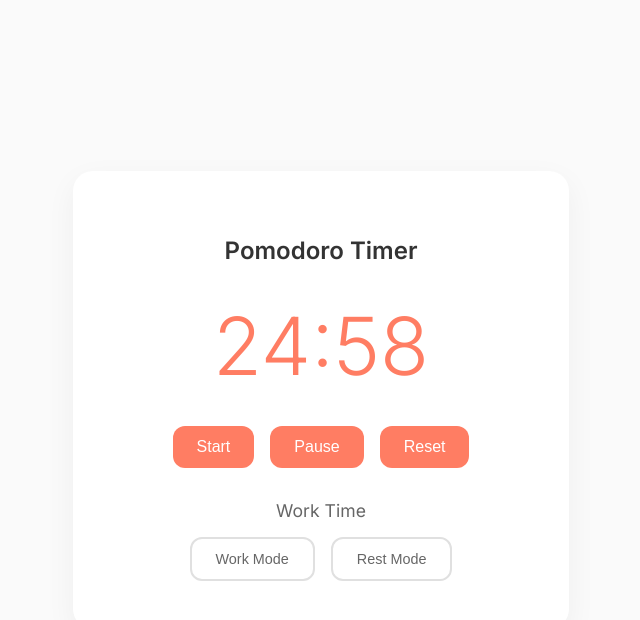
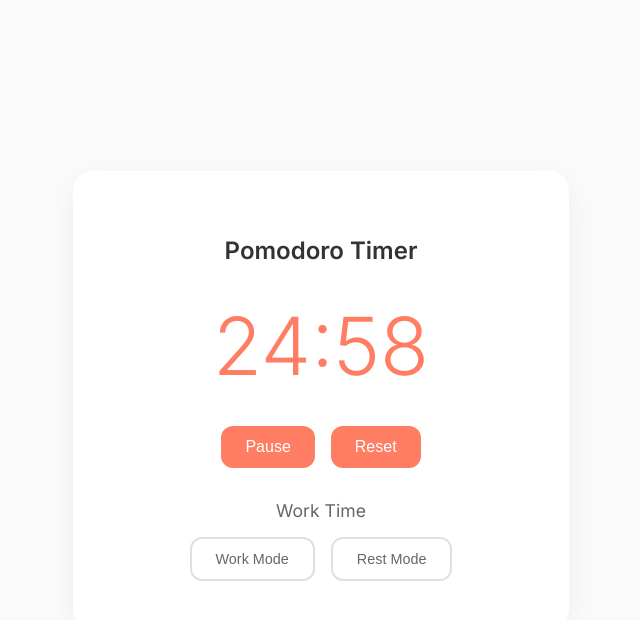
Before and after one commit to parvsondhi/BYOA-Pomodoro, a plain HTML site: page index.html in a window 1280 px wide. Both pictures are taken after a click on the button "Start". Shown: the whole page, without its empty margins (319-959 px from the left). Drawn offline with Linux system fonts and the light colour scheme.

Commit message:
removed paused button

```diff
--- a/index.html
+++ b/index.html
@@ -15,7 +15,6 @@
         </div>
         <div class="controls">
             <button id="start">Start</button>
-            <button id="pause">Pause</button>
             <button id="reset">Reset</button>
         </div>
         <div class="mode">
--- a/script.js
+++ b/script.js
@@ -7,7 +7,6 @@ let timerId = null;
 const minutesDisplay = document.getElementById('minutes');
 const secondsDisplay = document.getElementById('seconds');
 const startButton = document.getElementById('start');
-const pauseButton = document.getElementById('pause');
 const resetButton = document.getElementById('reset');
 const modeText = document.getElementById('mode-text');
 const workModeButton = document.getElementById('work-mode');
@@ -46,12 +45,12 @@ function startTimer() {
                 startTimer();
             }
         }, 1000);
+        startButton.textContent = 'Pause';
+    } else {
+        clearInterval(timerId);
+        timerId = null;
+        startButton.textContent = 'Start';
     }
-}
-
-function pauseTimer() {
-    clearInterval(timerId);
-    timerId = null;
 }
 
 function resetTimer() {
@@ -61,6 +60,7 @@ function resetTimer() {
     timeLeft = workTime;
     modeText.textContent = 'Work Time';
     updateDisplay();
+    startButton.textContent = 'Start';
 }
 
 function setWorkMode() {
@@ -82,7 +82,6 @@ function setRestMode() {
 }
 
 startButton.addEventListener('click', startTimer);
-pauseButton.addEventListener('click', pauseTimer);
 resetButton.addEventListener('click', resetTimer);
 
 // Initialize display
```
